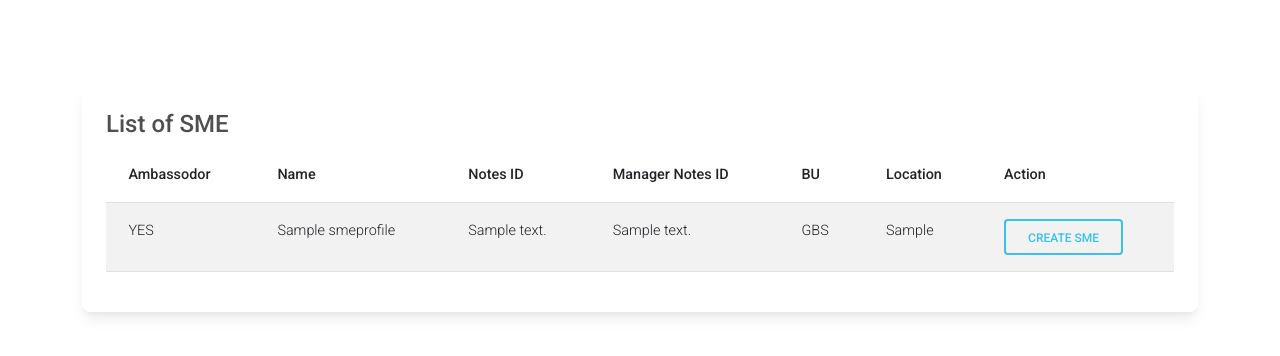
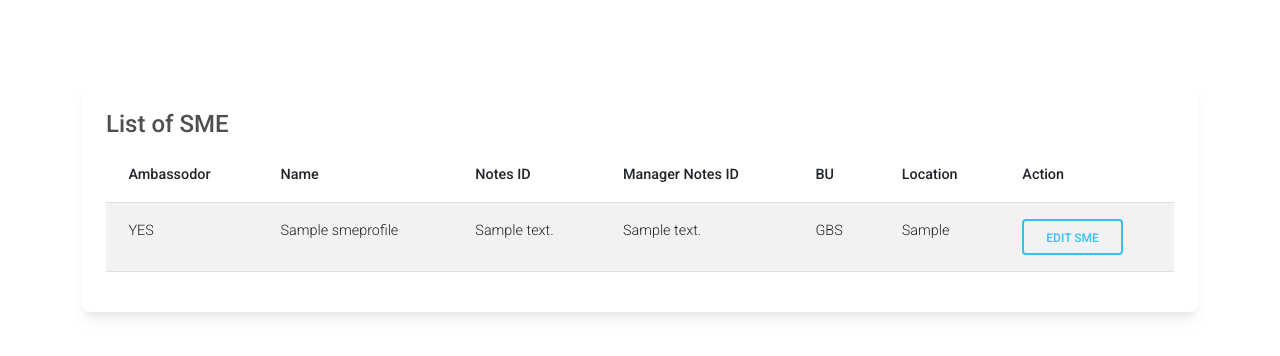
Before and after one commit to 18praneeth/event-management-ibm, a Django app: page /sme-list/ in a window 1280 px wide. Shown: the part 236-592 px from the top of the page. Run offline with Django 3.2, Linux system fonts and the light colour scheme; a user stored in the database is signed in; tables that the repository leaves empty hold one stand-in row (values such as "Sample post"); some libraries are stand-ins or nearby versions.

Commit message:
Update sme-list.html

```diff
--- a/templates/sme-list.html
+++ b/templates/sme-list.html
@@ -27,7 +27,7 @@
                             <td>{{entry.sme_manager_notes_id}}
                             <td>{{entry.sme_bu}}</td>
                             <td>{{entry.sme_location}}</td>
-                            <td><a href="{% url 'edit-sme' id=entry.id %}" class="btn btn-outline-info" >Create SME</a></td>
+                            <td><a href="{% url 'edit-sme' id=entry.id %}" class="btn btn-outline-info" >Edit SME</a></td>
                         </tr>
                     {% endfor %}
 
```
